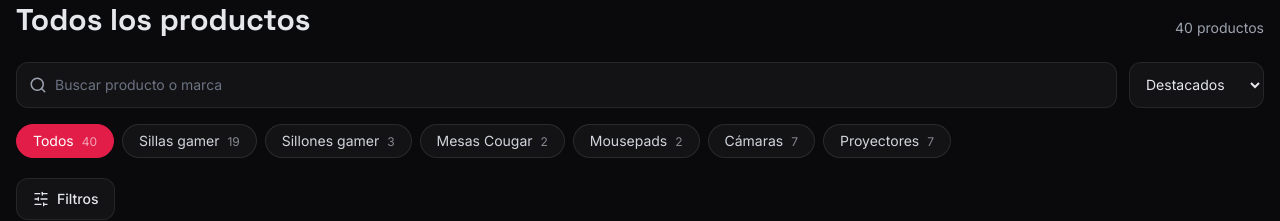
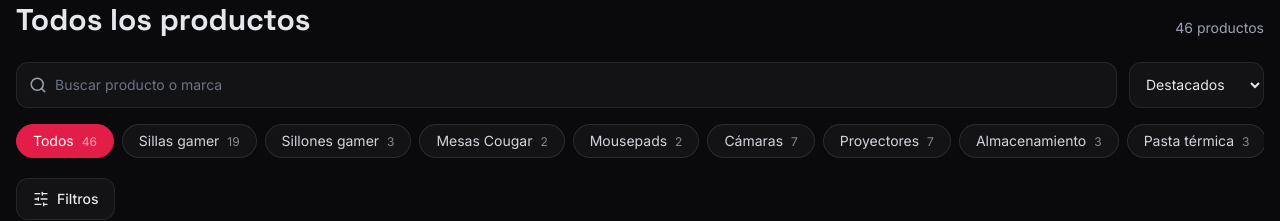
Before and after one commit to BladimirBLopez/zona-gamer, a Next.js app: page / in a window 1280 px wide. Shown: the part 1600-1821 px from the top of the page. Built offline with nearby package versions, Linux system fonts and the light colour scheme.

Commit message:
feat: 6 productos nuevos (MicroSD Kingston y pasta termica Cooler Master)

```diff
--- a/data/products.js
+++ b/data/products.js
@@ -174,6 +174,24 @@ const raw = [
     ['Escritorio gaming XL: 1800 × 800 × 15 mm', 'Ajuste de altura de 730 a 1180 mm', 'Motores duales: estable y silencioso', 'Soporta hasta 120 kg', 'Panel con 2 memorias de altura', 'Tablero resistente y de fácil limpieza', 'Patas de acero de gran firmeza'],
     '', '', '',
     { cards: [['Medidas', '1800 × 800 mm', 'maximize'], ['Altura', '730–1180 mm', 'sliders'], ['Carga máx.', '120 kg'], ['Motores', 'Duales']] }),
+  item(41, 'Kingston MicroSD 256 GB SDCS3', 'Kingston', 'Almacenamiento', '256 GB · Con adaptador', 620, 10,
+    ['Capacidad de 256 GB', 'Incluye adaptador SD', 'Modelo SDCS3/256GB'],
+    '', '', ''),
+  item(42, 'Kingston MicroSD 128 GB SDCS3', 'Kingston', 'Almacenamiento', '128 GB · Con adaptador', 295, 10,
+    ['Capacidad de 128 GB', 'Incluye adaptador SD', 'Modelo SDCS3/128GB'],
+    '', '', ''),
+  item(43, 'Kingston MicroSD 64 GB SDCS3', 'Kingston', 'Almacenamiento', '64 GB · Con adaptador', 0, 10,
+    ['Capacidad de 64 GB', 'Incluye adaptador SD', 'Modelo SDCS3/64GB'],
+    '', '', ''),
+  item(44, 'Cooler Master CryoFuze 5 Verde', 'Cooler Master', 'Pasta térmica', 'Verde', 180, 10,
+    ['Pasta térmica CryoFuze 5', 'Modelo MGY-ADSG-N03G-R1'],
+    '', '', ''),
+  item(45, 'Cooler Master CryoFuze 5 Azul', 'Cooler Master', 'Pasta térmica', 'Azul', 180, 10,
+    ['Pasta térmica CryoFuze 5', 'Modelo MGY-ADSB-N03G-R1'],
+    '', '', ''),
+  item(46, 'Cooler Master CryoFuze 5 Blanco', 'Cooler Master', 'Pasta térmica', 'Blanco', 180, 10,
+    ['Pasta térmica CryoFuze 5', 'Modelo MGY-ADSW-N03G-R1'],
+    '', '', ''),
 ];
 
 const dup = {};
```
Also changed, not shown: data/temp-images.js (+1 -1 lines).
